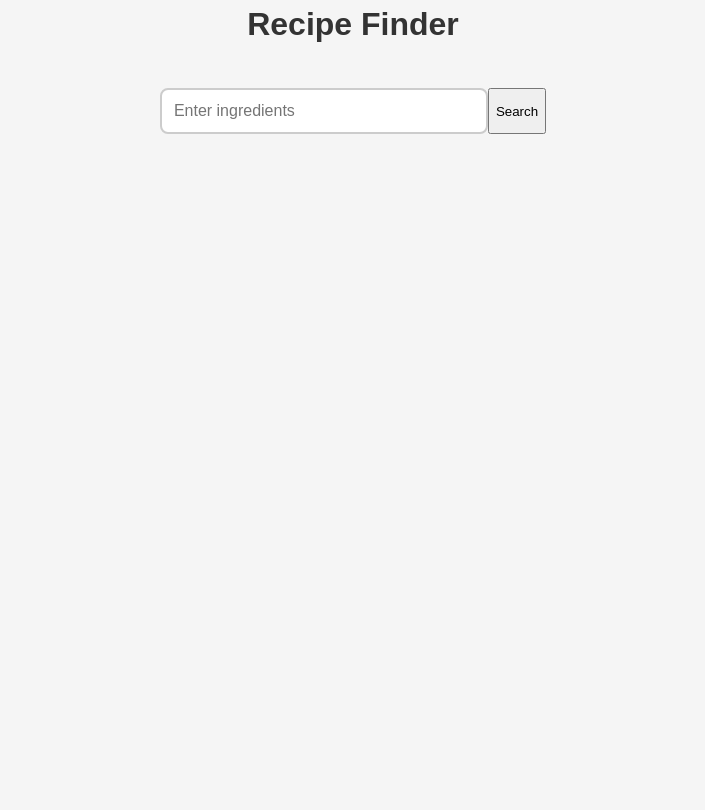
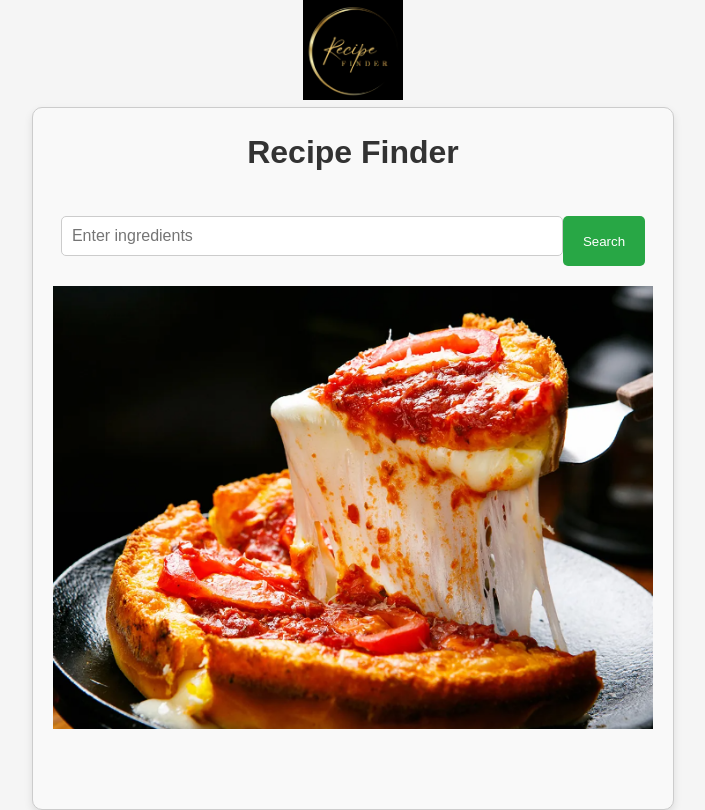
Before and after one commit to kjatkinson/RecipeFinder, a plain HTML site: page index.html in a window 1280 px wide. Shown: the whole page, without its empty margins (287-992 px from the left). Drawn offline with Linux system fonts and the light colour scheme.

Commit message:
Your commit message here

```diff
--- a/index.html
+++ b/index.html
@@ -5,17 +5,82 @@
     <meta name="viewport" content="width=device-width, initial-scale=1.0">
     <title>Recipe Finder</title>
     <link rel="stylesheet" href="style.css">
+    <style>
+        body {
+            font-family: Arial, sans-serif;
+            text-align: center;
+            margin: 0;
+            padding: 0;
+        }
+
+        .card {
+            max-width: 600px;
+            margin: 0 auto;
+            padding: 20px;
+            border: 1px solid #ccc;
+            border-radius: 10px;
+            background-color: #f9f9f9;
+            box-shadow: 0 4px 8px rgba(0, 0, 0, 0.1);
+        }
+
+        #pizza-img {
+            display: block;
+            margin: 20px auto;
+            max-width: 100%;
+            height: auto;
+        }
+
+        h1 {
+            margin-bottom: 20px;
+        }
+
+        form {
+            margin-bottom: 20px;
+        }
+
+        input[type="text"] {
+            padding: 10px;
+            width: 80%;
+            margin-bottom: 10px;
+            border-radius: 5px;
+            border: 1px solid #ccc;
+        }
+
+        .btn {
+            padding: 10px 20px;
+            background-color: #28a745;
+            color: white;
+            border: none;
+            border-radius: 5px;
+            cursor: pointer;
+        }
+
+        .btn:hover {
+            background-color: #218838;
+        }
+
+        #results {
+            margin-top: 20px;
+        }
+    </style>
 </head>
 <body>
-    <div class ="container">
-        <h1>Recipe Finder</h1>
-        <form>
-            <input type ="text" id="search" placeholder="Enter ingredients">
-            <button type="button" id="sumbit" class="btn">Search</button>
-        </form>
+    <img src="LOGOrecipe.png" width="100" alt="Logo">
+
+    <div class="card">
+        <div class="card-header">
+            <h1>Recipe Finder</h1>
+            <form>
+                <input type="text" id="search" placeholder="Enter ingredients">
+                <button type="button" id="submit" class="btn">Search</button>
+            </form>
+        </div>
+
+        <img src="pizza.png" id="pizza-img" alt="Pizza Image">
+
         <div id="results"></div>
-        <script src= "index.js"></script>
+    </div>
 
-</div>
+    <script src="index.js"></script>
 </body>
 </html>
```
Also changed, not shown: Indian.png (added), LOGOrecipe.png (added), burger.png (added), pizza.png (added).
